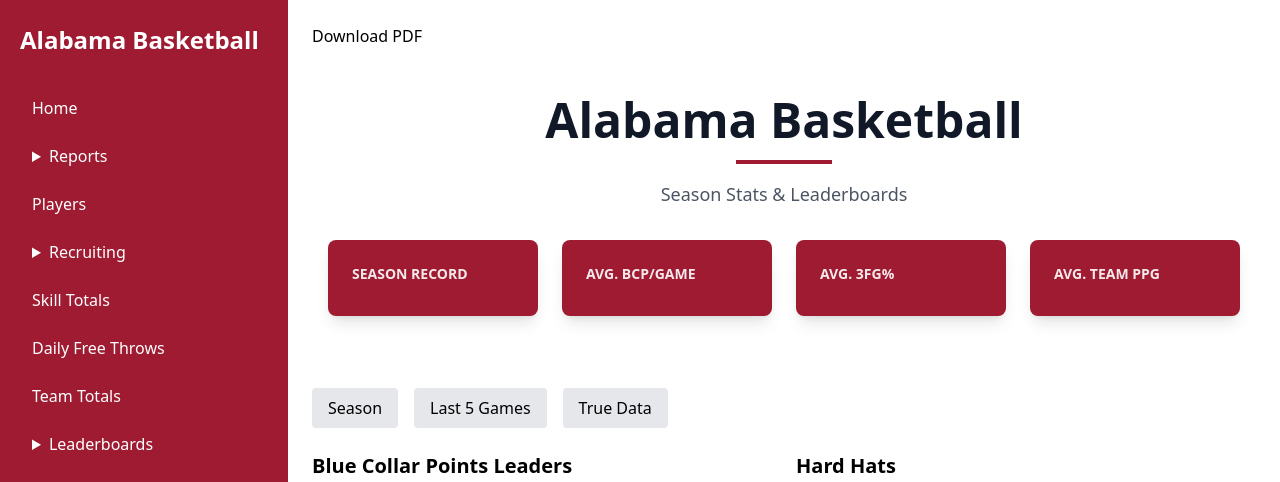
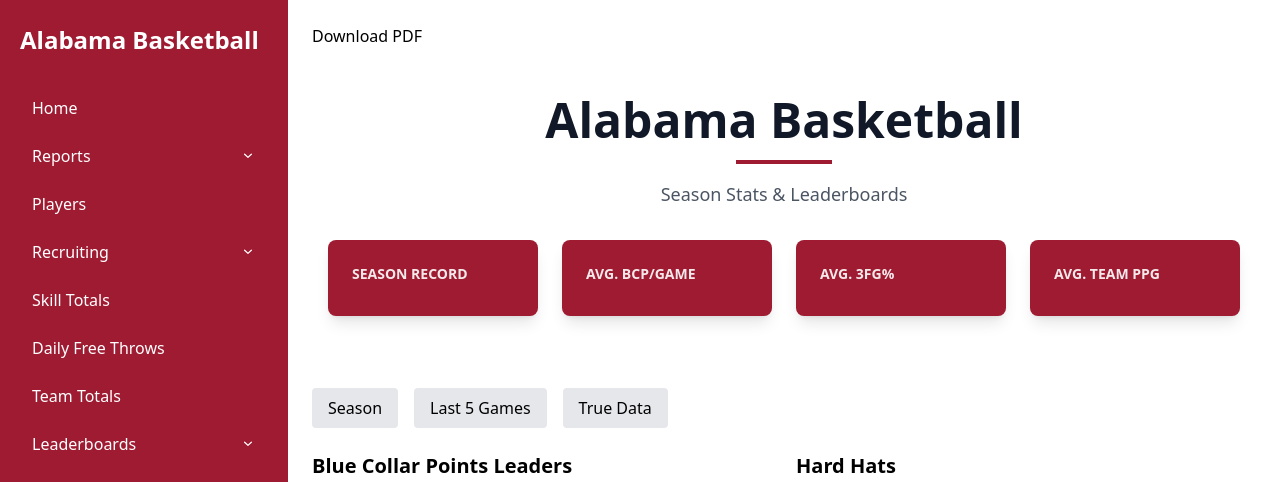
Before and after one commit to bgoka21/Alabama-Basketball-Analytics, a Python web app: template public/templates/public/home.html in a window 1280 px wide. Shown: the top 482 px of the page. Run offline with Jinja, Linux system fonts and the light colour scheme; the template is opened without the code that fills it, so the values that code supplies are empty; some libraries are stand-ins or nearby versions.

Commit message:
Enhance sidebar detail toggles

```diff
--- a/templates/admin/sidebar.html
+++ b/templates/admin/sidebar.html
@@ -24,10 +24,13 @@
   {% set reports_active = request.endpoint in ['admin.game_reports', 'admin.practice_reports', 'advanced_offense_report', 'playcall_report'] %}
   <li class="nav-item">
     <details class="group" {% if reports_active %}open{% endif %}>
-      <summary class="nav-link px-3 py-2 rounded cursor-pointer transition hover:bg-white hover:text-[#9E1B32]">
-        Reports
+      <summary class="nav-link px-3 py-2 rounded cursor-pointer transition hover:bg-white hover:text-[#9E1B32] flex items-center justify-between gap-2">
+        <span>Reports</span>
+        <svg class="h-4 w-4 transition-transform duration-200 group-open:-rotate-180" viewBox="0 0 20 20" fill="currentColor" aria-hidden="true">
+          <path fill-rule="evenodd" d="M5.23 7.21a.75.75 0 011.06.02L10 10.585l3.71-3.354a.75.75 0 111.02 1.1l-4.25 3.846a.75.75 0 01-1.02 0L5.21 8.33a.75.75 0 01.02-1.12z" clip-rule="evenodd" />
+        </svg>
       </summary>
-      <div class="ml-4 mt-2 flex flex-col gap-2">
+      <div class="ml-4 mt-0 group-open:mt-2 bg-white/10 border border-white/20 rounded-lg px-3 py-2 transition-all flex flex-col space-y-1 opacity-0 -translate-y-1 group-open:opacity-100 group-open:translate-y-0">
         <a class="nav-link block px-3 py-2 rounded transition hover:bg-white hover:text-[#9E1B32]{% if request.endpoint == 'admin.game_reports' %} active{% endif %}" href="{{ url_for('admin.game_reports') }}">Game Reports</a>
         <a class="nav-link block px-3 py-2 rounded transition hover:bg-white hover:text-[#9E1B32]{% if request.endpoint == 'admin.practice_reports' %} active{% endif %}" href="{{ url_for('admin.practice_reports') }}">Practice Reports</a>
         {% if ADVANCED_POSSESSION_ENABLED %}
@@ -50,10 +53,13 @@
   </li>
   <li class="nav-item">
     <details class="group" {% if recruiting_active %}open{% endif %}>
-      <summary class="nav-link px-3 py-2 rounded cursor-pointer transition hover:bg-white hover:text-[#9E1B32]">
-        Recruiting
+      <summary class="nav-link px-3 py-2 rounded cursor-pointer transition hover:bg-white hover:text-[#9E1B32] flex items-center justify-between gap-2">
+        <span>Recruiting</span>
+        <svg class="h-4 w-4 transition-transform duration-200 group-open:-rotate-180" viewBox="0 0 20 20" fill="currentColor" aria-hidden="true">
+          <path fill-rule="evenodd" d="M5.23 7.21a.75.75 0 011.06.02L10 10.585l3.71-3.354a.75.75 0 111.02 1.1l-4.25 3.846a.75.75 0 01-1.02 0L5.21 8.33a.75.75 0 01.02-1.12z" clip-rule="evenodd" />
+        </svg>
       </summary>
-      <div class="ml-4 mt-2 flex flex-col gap-2">
+      <div class="ml-4 mt-0 group-open:mt-2 bg-white/10 border border-white/20 rounded-lg px-3 py-2 transition-all flex flex-col space-y-1 opacity-0 -translate-y-1 group-open:opacity-100 group-open:translate-y-0">
         <a class="nav-link block px-3 py-2 rounded transition hover:bg-white hover:text-[#9E1B32]{% if request.endpoint and request.endpoint.startswith('recruits.') and request.endpoint != 'recruits.money_board' and not request.endpoint.startswith('recruits.money_coach') %} active{% endif %}"
            href="{{ recruit_list_url }}">Recruits</a>
 
@@ -83,10 +89,13 @@
   {% set leaderboards_active = request.endpoint in leaderboard_endpoints %}
   <li class="nav-item">
     <details class="group" {% if leaderboards_active %}open{% endif %}>
-      <summary class="nav-link px-3 py-2 rounded cursor-pointer transition hover:bg-white hover:text-[#9E1B32]">
-        Leaderboards
+      <summary class="nav-link px-3 py-2 rounded cursor-pointer transition hover:bg-white hover:text-[#9E1B32] flex items-center justify-between gap-2">
+        <span>Leaderboards</span>
+        <svg class="h-4 w-4 transition-transform duration-200 group-open:-rotate-180" viewBox="0 0 20 20" fill="currentColor" aria-hidden="true">
+          <path fill-rule="evenodd" d="M5.23 7.21a.75.75 0 011.06.02L10 10.585l3.71-3.354a.75.75 0 111.02 1.1l-4.25 3.846a.75.75 0 01-1.02 0L5.21 8.33a.75.75 0 01.02-1.12z" clip-rule="evenodd" />
+        </svg>
       </summary>
-      <div class="ml-4 mt-2 flex flex-col gap-2">
+      <div class="ml-4 mt-0 group-open:mt-2 bg-white/10 border border-white/20 rounded-lg px-3 py-2 transition-all flex flex-col space-y-1 opacity-0 -translate-y-1 group-open:opacity-100 group-open:translate-y-0">
         <a class="nav-link block px-3 py-2 rounded transition hover:bg-white hover:text-[#9E1B32]{% if request.endpoint == 'admin.leaderboard' %} active{% endif %}"
            href="{{ url_for('admin.leaderboard') }}">Practice Leaderboard</a>
         <a class="nav-link block px-3 py-2 rounded transition hover:bg-white hover:text-[#9E1B32]{% if request.endpoint == 'admin.leaderboard_practice_new' %} active{% endif %}"
@@ -109,10 +118,13 @@
                         'admin.eybl_import', 'admin.eybl_identity', 'admin.eybl_synonyms'] %}
   <li class="nav-item">
     <details class="group" {% if mgmt_active %}open{% endif %}>
-      <summary class="nav-link px-3 py-2 rounded cursor-pointer transition hover:bg-white hover:text-[#9E1B32]">
-        Management
+      <summary class="nav-link px-3 py-2 rounded cursor-pointer transition hover:bg-white hover:text-[#9E1B32] flex items-center justify-between gap-2">
+        <span>Management</span>
+        <svg class="h-4 w-4 transition-transform duration-200 group-open:-rotate-180" viewBox="0 0 20 20" fill="currentColor" aria-hidden="true">
+          <path fill-rule="evenodd" d="M5.23 7.21a.75.75 0 011.06.02L10 10.585l3.71-3.354a.75.75 0 111.02 1.1l-4.25 3.846a.75.75 0 01-1.02 0L5.21 8.33a.75.75 0 01.02-1.12z" clip-rule="evenodd" />
+        </svg>
       </summary>
-      <div class="ml-4 mt-2 flex flex-col gap-2">
+      <div class="ml-4 mt-0 group-open:mt-2 bg-white/10 border border-white/20 rounded-lg px-3 py-2 transition-all flex flex-col space-y-1 opacity-0 -translate-y-1 group-open:opacity-100 group-open:translate-y-0">
         <a class="nav-link block px-3 py-2 rounded transition hover:bg-white hover:text-[#9E1B32]{% if request.endpoint == 'admin.dashboard' %} active{% endif %}" href="{{ url_for('admin.dashboard') }}">Dashboard</a>
         <a class="nav-link block px-3 py-2 rounded transition hover:bg-white hover:text-[#9E1B32]{% if request.endpoint == 'admin.files_view_unique' %} active{% endif %}" href="{{ url_for('admin.files_view_unique') }}">Files</a>
         {% if view_exists('merge.merge_csv') %}
```
Also changed, not shown: templates/sidebar.html (+12 -6 lines).
